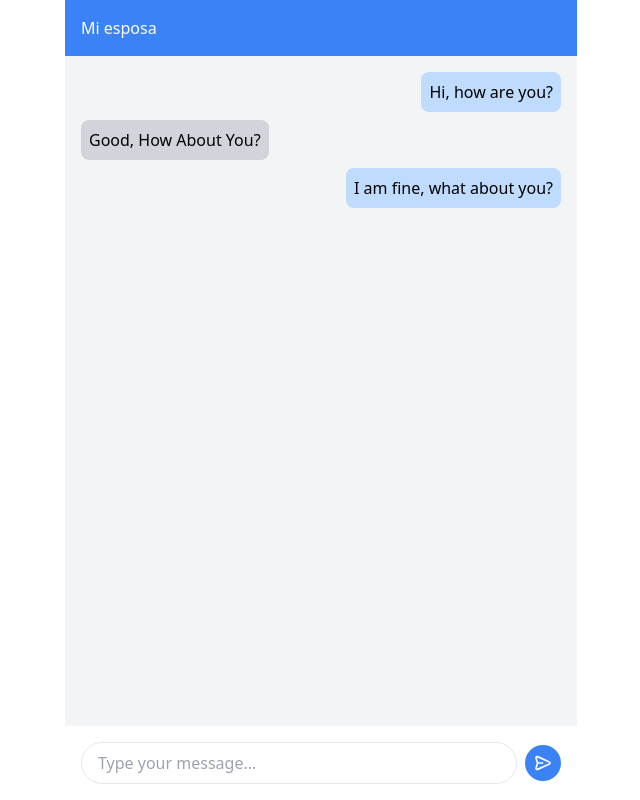
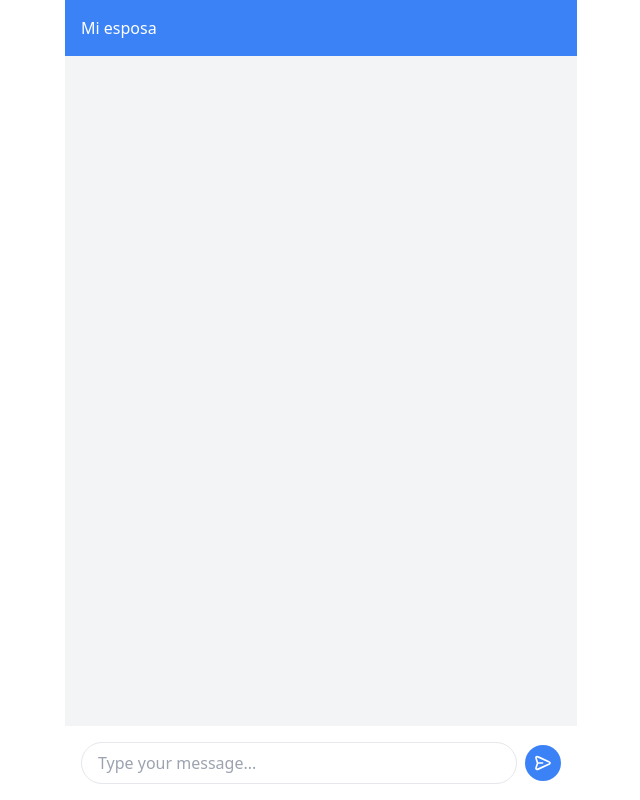
Before and after one commit to victorwcv/Vue, a Vue app in the folder 01-indecision-app/: page / in a window 1280 px wide. Shown: the whole page, without its empty margins (319-959 px from the left). Built offline with nearby package versions, Linux system fonts and the light colour scheme; the HTML template or start-up script is replaced by a standard one.

Commit message:
feat: HTTP requests and composables

```diff
--- /dev/null
+++ b/01-indecision-app/src/composables/useChat.ts
@@ -0,0 +1,49 @@
+import { sleep } from '@/helpers/sleep';
+import type { ChatMessage } from '@/types/chat-message.interface';
+import type { YesNoResponse } from '@/types/yes-no.response';
+import { ref } from 'vue';
+
+export const useChat = () => {
+  const messages = ref<ChatMessage[]>([]);
+
+  const getHerResponse = async () => {
+    const response = await fetch('https://yesno.wtf/api');
+    const data = (await response.json()) as YesNoResponse;
+    return data;
+  };
+
+  // TODO:  Define the emit function with the type of the emitted event.
+  const onMessage = async (text: string) => {
+    if (text.trim() === '') {
+      return;
+    }
+
+    messages.value.push({
+      id: crypto.randomUUID(),
+      message: text,
+      itsMine: true,
+    });
+
+    // TODO: Evaluates if the message ends with a question mark
+    if (!text.endsWith('?')) return;
+
+    await sleep(1.5);
+
+    const { answer, image } = await getHerResponse();
+
+    messages.value.push({
+      id: crypto.randomUUID(),
+      message: answer,
+      itsMine: false,
+      image,
+    });
+  };
+
+  return {
+    // properties
+    messages,
+
+    // methods
+    onMessage,
+  };
+};
--- /dev/null
+++ b/01-indecision-app/src/helpers/sleep.ts
@@ -0,0 +1,5 @@
+export const sleep = (seconds: number = 1) => {
+  return new Promise((resolve) => {
+    setTimeout(resolve, seconds * 1000);
+  });
+};
--- /dev/null
+++ b/01-indecision-app/src/types/yes-no.response.ts
@@ -0,0 +1,5 @@
+export interface YesNoResponse {
+  answer: string;
+  forced: boolean;
+  image: string;
+}
--- a/01-indecision-app/src/views/IndecisionView.vue
+++ b/01-indecision-app/src/views/IndecisionView.vue
@@ -18,34 +18,7 @@
 <script setup lang="ts">
 import ChatMessages from '@/components/chat/ChatMessages.vue';
 import MessageBox from '@/components/chat/MessageBox.vue';
-import type { ChatMessage } from '@/types/chat-message.interface';
-import { ref } from 'vue';
+import { useChat } from '@/composables/useChat';
 
-const messages = ref<ChatMessage[]>([
-  {
-    id: crypto.randomUUID(),
-    message: 'Hi, how are you?',
-    itsMine: true
-  },
-  {
-    id: crypto.randomUUID(),
-    message: 'Good, how about you?',
-    itsMine: false
-  },
-  {
-    id: crypto.randomUUID(),
-    message: 'I am fine, what about you?',
-    itsMine: true
-  }
-]);
-
-// TODO:  Define the emit function with the type of the emitted event.
-const onMessage = (text: string) => {
-  messages.value.push({
-    id: crypto.randomUUID(),
-    message: text,
-    itsMine: true
-  })
-}
-
+const { messages, onMessage } = useChat();
 </script>
```
